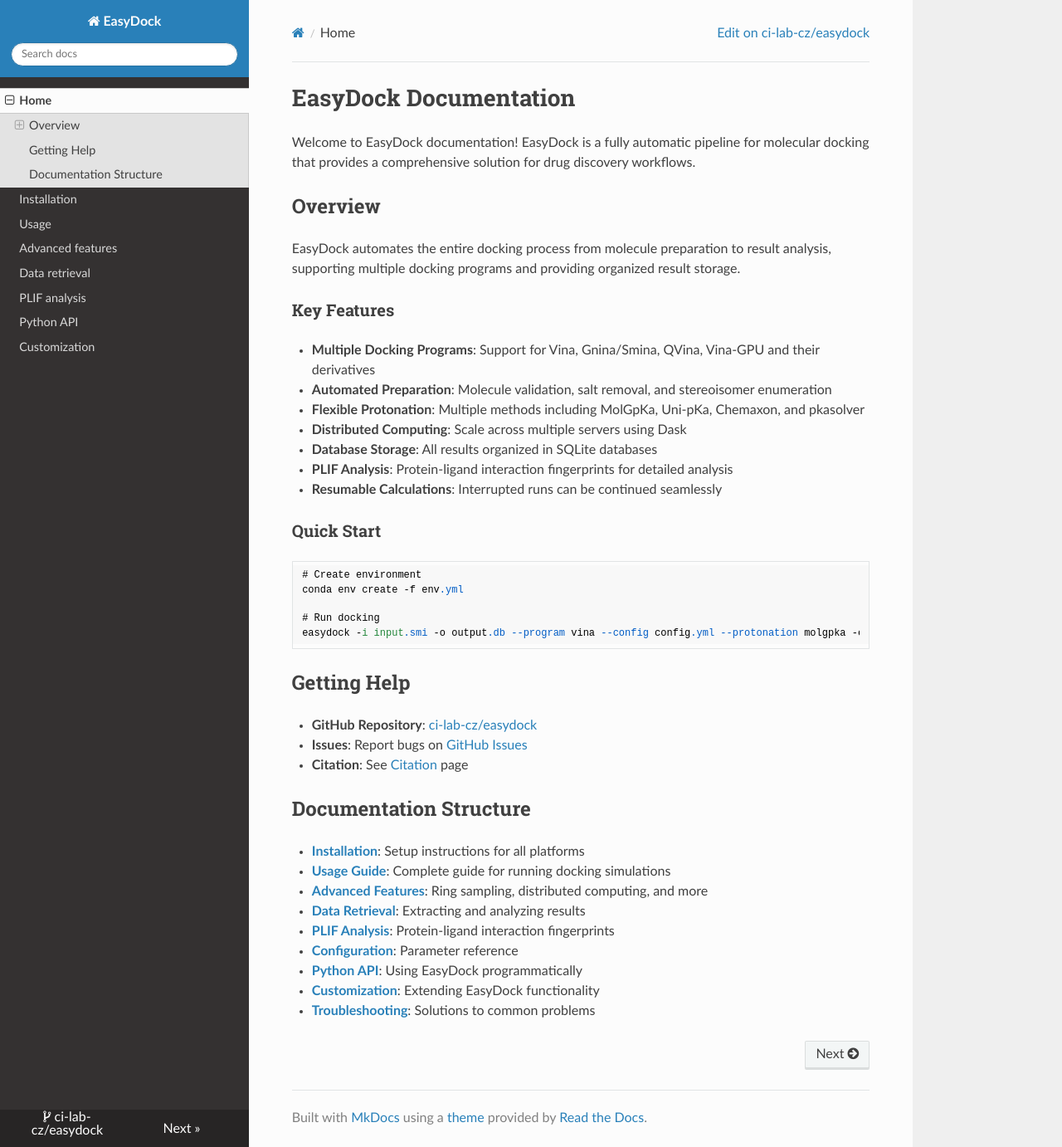
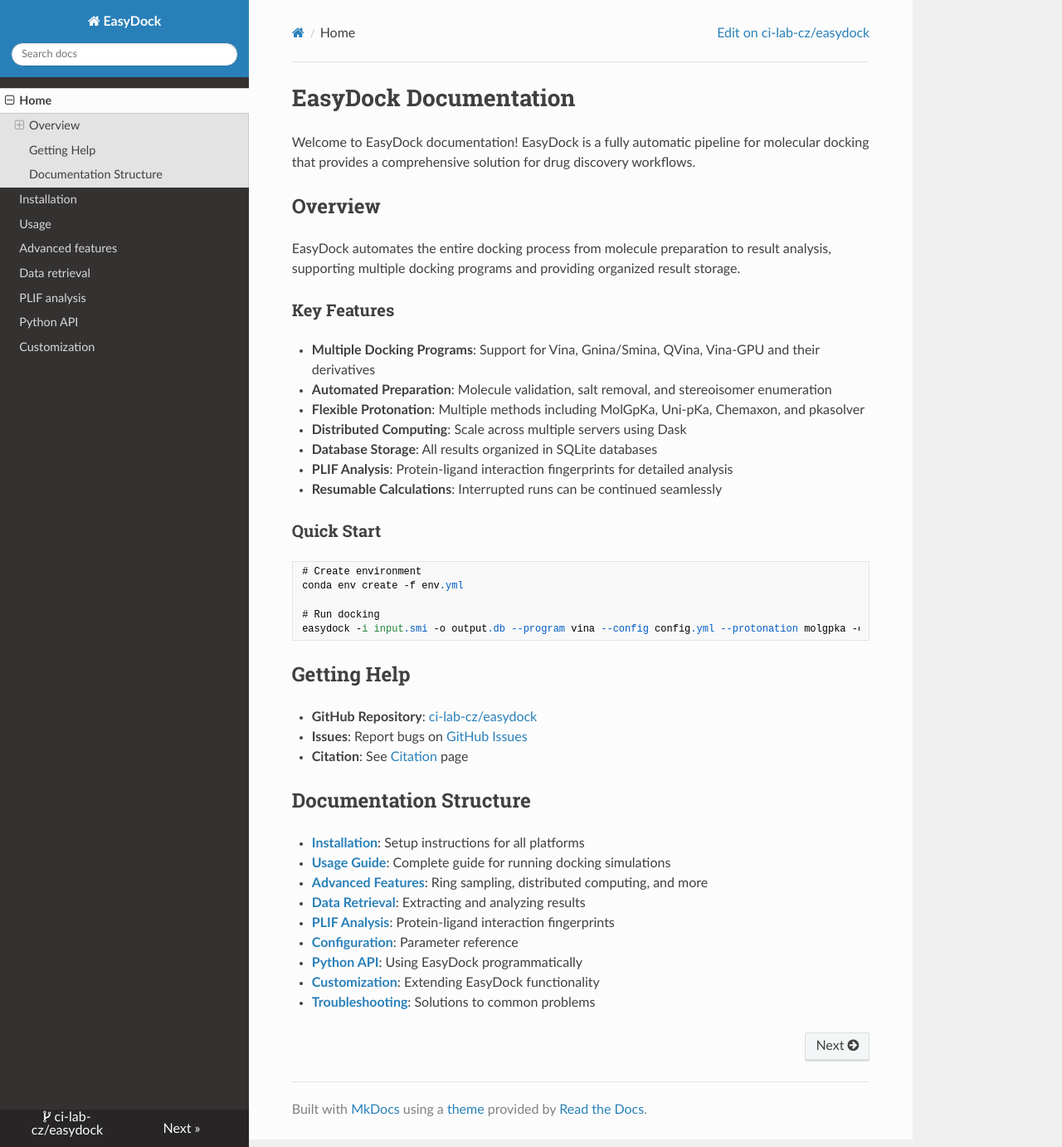
Before and after one commit to ci-lab-cz/easydock, an MkDocs documentation site: the page built from docs/index.md, in a window 1280 px wide and 1382 px high. Shown: the whole window at 83% size. Built offline with MkDocs 1.6.1, drawn with Linux system fonts in a browser that asks for light colours; nearby versions of some CDN libraries.

Commit message:
Update extra.css to make code block fancy

```diff
--- a/docs/styles/extra.css
+++ b/docs/styles/extra.css
@@ -25,7 +25,7 @@
 /* Code block container */
 .rst-content div.highlight pre {
     padding: 0.25em 0.75em !important;
-    margin: 0.3em 0 !important;
+    margin: 0 0 !important;
     font-size: 0.95em;
     line-height: 1.45;
 }
```
